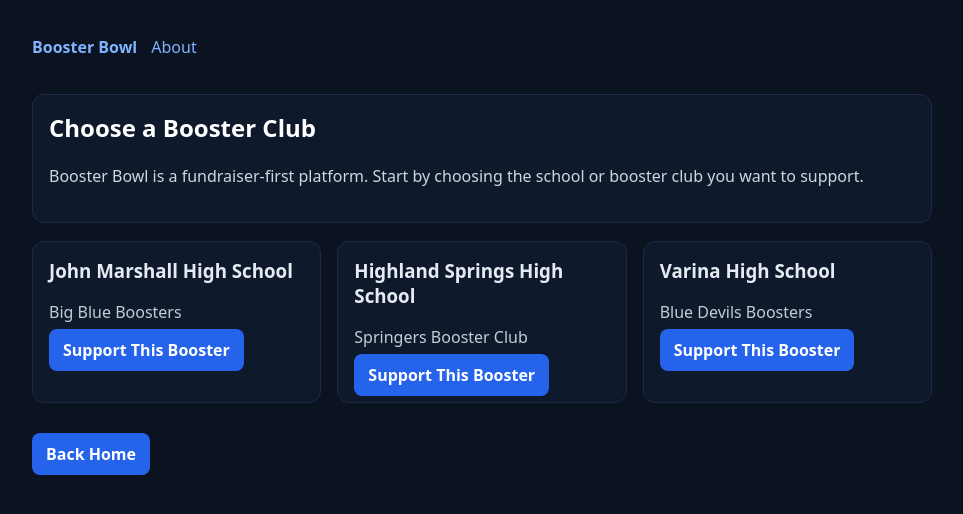
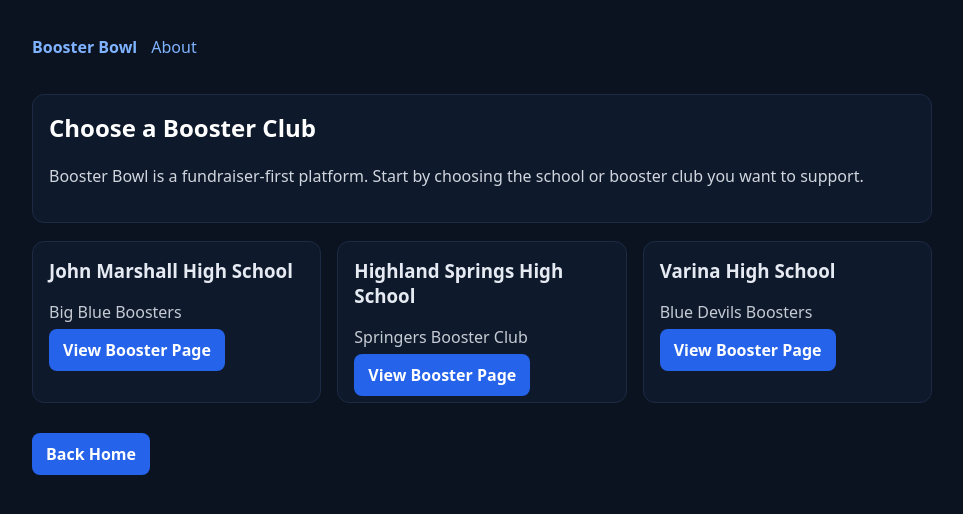
Before and after one commit to Rloney86/booster-bowl, a Next.js app: page /booster in a window 1280 px wide. Shown: the top 514 px of the page, without its empty margins (158-1121 px from the left). Built offline with nearby package versions, Linux system fonts and the light colour scheme.

Commit message:
Update booster.js

```diff
--- a/pages/booster.js
+++ b/pages/booster.js
@@ -42,15 +42,9 @@ export default function Boosters() {
             <h3 style={{ marginTop: 0 }}>{b.school}</h3>
             <p style={{ opacity: 0.85 }}>{b.name}</p>
 
-            <Link
-              className="button"
-              href={{
-                pathname: "/picks",
-                query: { booster: b.id },
-              }}
-            >
-              Support This Booster
-            </Link>
+            <Link className="button" href={`/booster/${b.id}`}>
+  View Booster Page
+</Link>
           </div>
         ))}
       </section>
```
